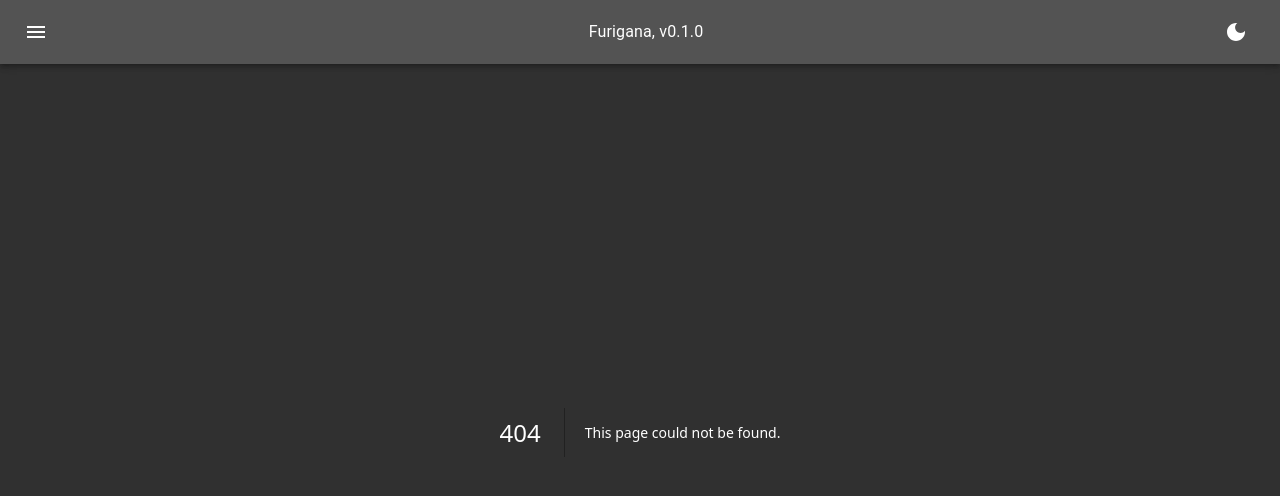
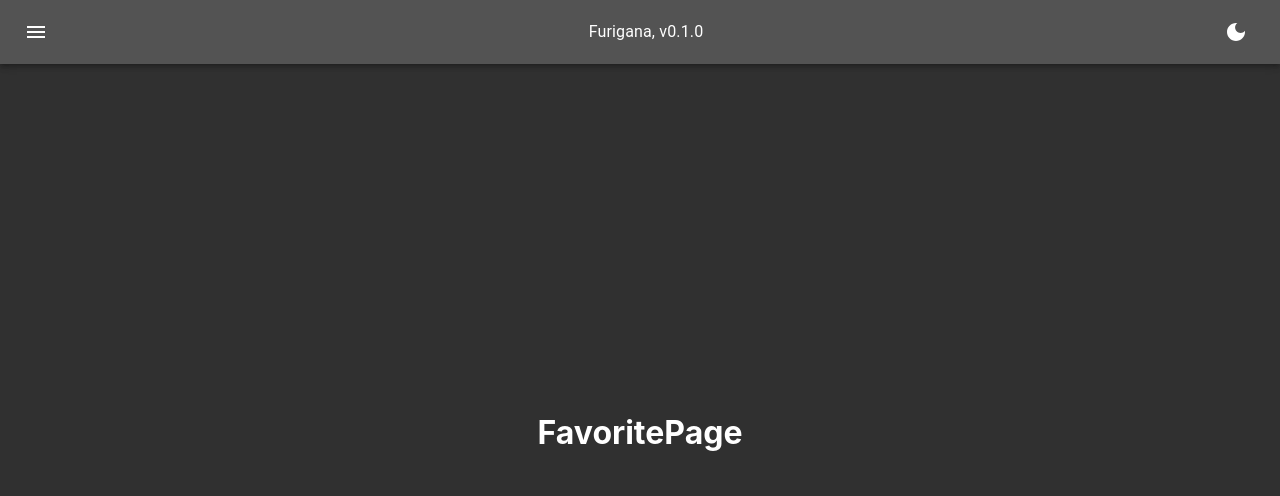
Before and after one commit to quantumsnowball/furigana, a Next.js app: page /favorite in a window 1280 px wide. Before the commit this address had no page. Shown: the top 496 px of the page. Built offline with nearby package versions, Linux system fonts and the light colour scheme.

Commit message:
refactor: renamed page to favorite

```diff
--- /dev/null
+++ b/components/Page/Favorite/index.tsx
@@ -0,0 +1,9 @@
+function Favorite() {
+  return (
+    <div>
+      <h1>FavoritePage</h1>
+    </div>
+  )
+}
+
+export default Favorite
--- /dev/null
+++ b/pages/favorite.tsx
@@ -0,0 +1,10 @@
+import Favorite from "../components/Page/Favorite"
+
+
+const FavoritePage = () => {
+  return (
+    <Favorite />
+  )
+}
+
+export default FavoritePage
```
Also changed, not shown: components/Page/Saved/index.tsx (deleted, +0 -9 lines), pages/saved.tsx (deleted, +0 -10 lines).
